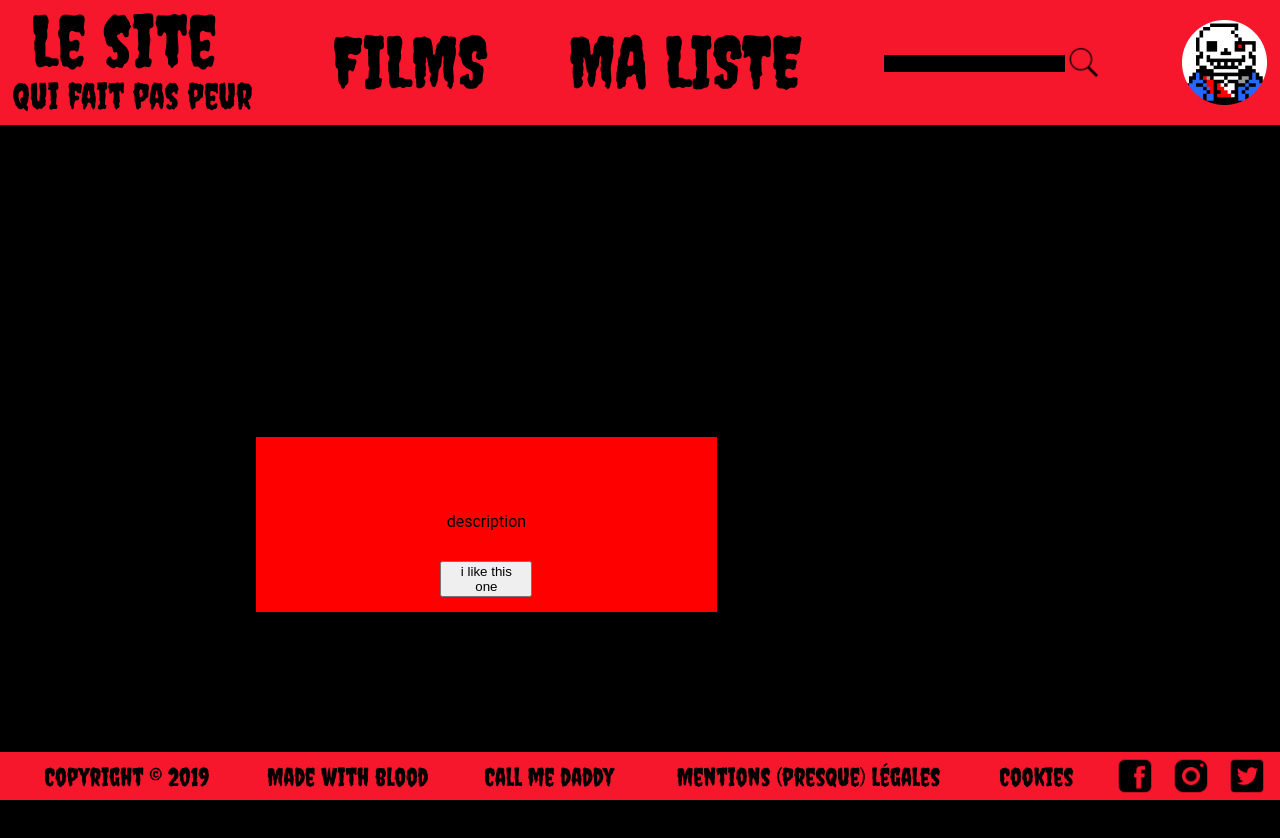
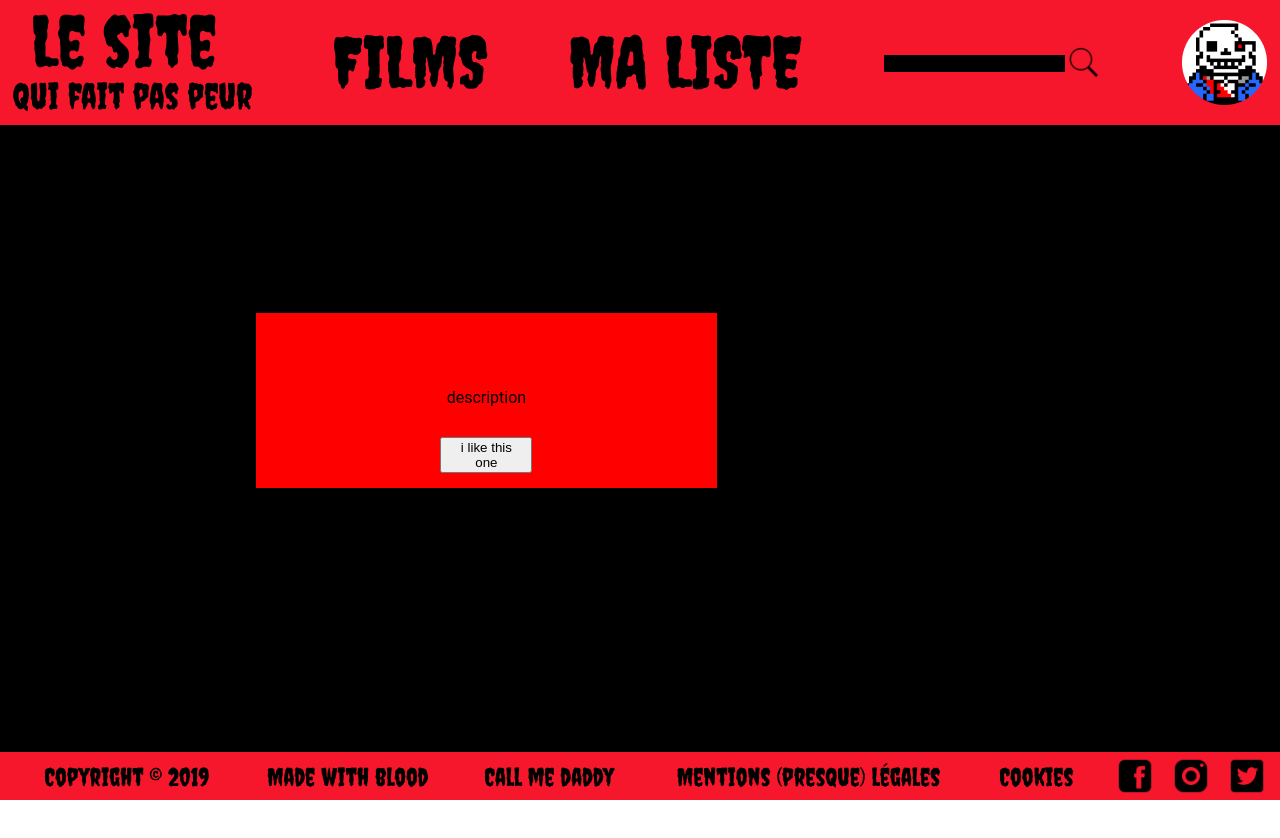
Before and after one commit to LoicBrassart/wild-1909-hacka1-g1, a React (Create React App) app: page /FilmPage in a window 1280 px wide. Shown: the top 838 px of the page. After the commit the page ends 800 px from the top, so only its background shows below. Built offline with nearby package versions, Linux system fonts and the light colour scheme; no server answers.

Commit message:
bug fix navbar

```diff
--- a/src/components/MainPage.scss
+++ b/src/components/MainPage.scss
@@ -1,12 +1,11 @@
 ::-webkit-scrollbar {
   background-color: rgba($color: #000000, $alpha: 1);
-  width: 50px;
-  z-index: 0;
+  width: 25px;
 }
 
 ::-webkit-scrollbar-thumb {
   background: url("/thumb.png") no-repeat;
-  background-size: 50px 63px;
+  background-size: 30px;
   display: block;
   background-position: center;
 }
@@ -15,9 +14,9 @@
   .video {
     position: fixed;
     right: 0;
+    left: 0;
+    top: O;
     bottom: 0;
-    top: 0;
-    left: 0;
     min-width: 100%;
     min-height: 100%;
     z-index: -1;
@@ -27,6 +26,6 @@
     flex-direction: row;
     flex-wrap: wrap;
     width: 70vw;
-    margin: 5% auto;
+    margin: 200px auto 80px auto;
   }
 }
--- a/src/components/NavBar.scss
+++ b/src/components/NavBar.scss
@@ -1,6 +1,9 @@
 .NavBar {
   background-color: #f6172c;
   padding: 1%;
+  position: fixed;
+  width: 100%;
+  top: 0;
 }
 .NavbarComponents {
   display: flex;
--- a/src/index.scss
+++ b/src/index.scss
@@ -45,7 +45,6 @@ img {
 html,
 body {
   height: 100%;
-  background-color: white;
   border: 0 solid transparent;
   font-size: 16px;
   margin: 0;
```
